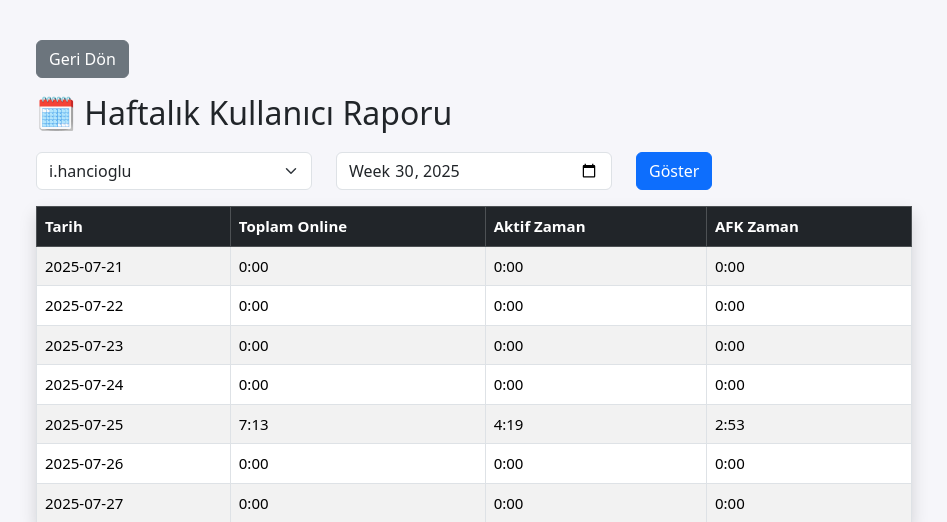
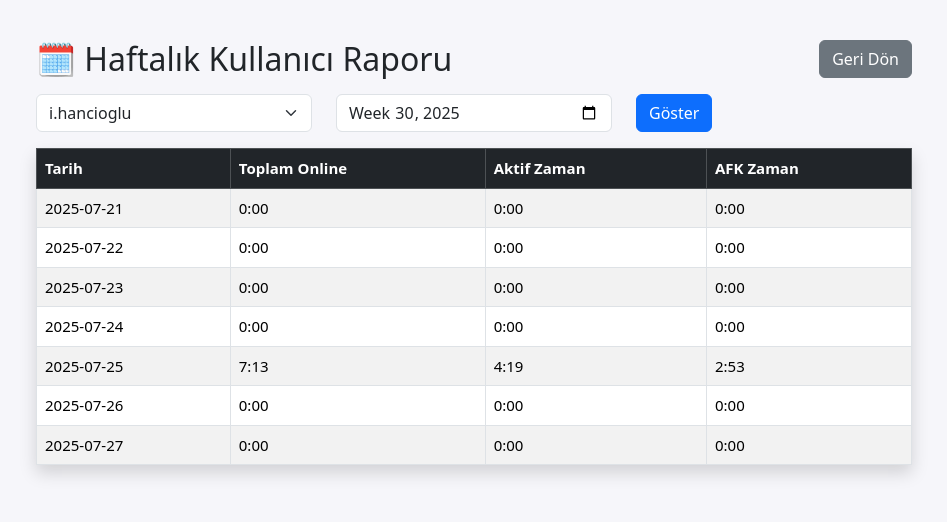
Before and after one commit to hihancioglu/awlog-server, a Flask app: page /weekly_report in a window 1280 px wide. Shown: the top 522 px of the page, without its empty margins (166-1113 px from the left). Run offline with Flask 3, Linux system fonts and the light colour scheme; data comes from the database, SQL or seed files in the repository; data that the repository does not hold is empty.

Commit message:
Move back buttons next to headings

```diff
--- a/templates/weekly_report.html
+++ b/templates/weekly_report.html
@@ -12,8 +12,10 @@
 </head>
 <body>
 <div class="container">
-  <a class="btn btn-secondary mb-3" href="/">Geri Dön</a>
-  <h2>🗓️ Haftalık Kullanıcı Raporu</h2>
+  <div class="d-flex justify-content-between align-items-center mb-3">
+    <h2 class="mb-0">🗓️ Haftalık Kullanıcı Raporu</h2>
+    <a class="btn btn-secondary" href="/">Geri Dön</a>
+  </div>
   <form method="get" class="row mb-3">
     <div class="col">
       <select name="username" class="form-select">
@@ -49,7 +51,6 @@
       {% endfor %}
     </tbody>
   </table>
-  <a class="btn btn-secondary" href="/">Geri Dön</a>
 </div>
 </body>
 </html>
```
Also changed, not shown: templates/daily_timeline.html (+4 -3 lines), templates/reports.html (+4 -3 lines), templates/usage_report.html (+4 -3 lines).
